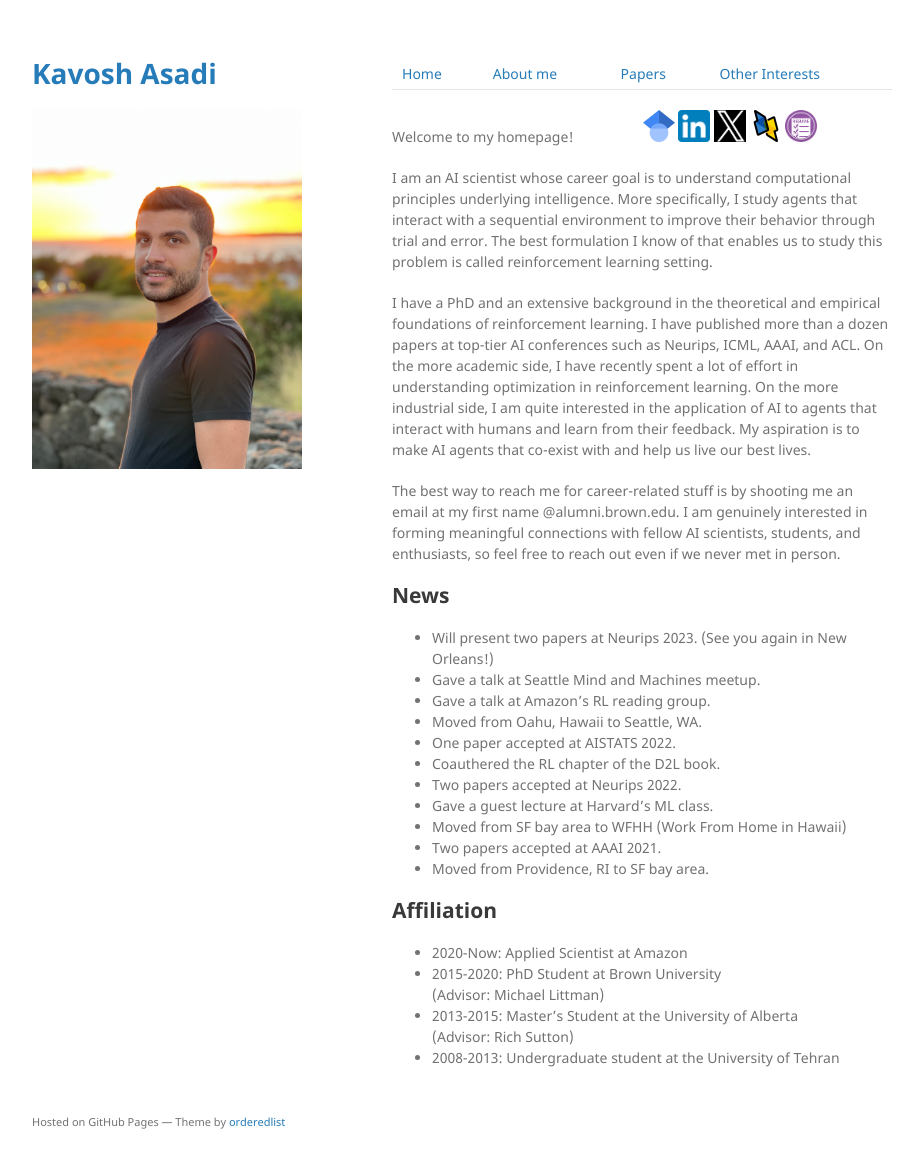
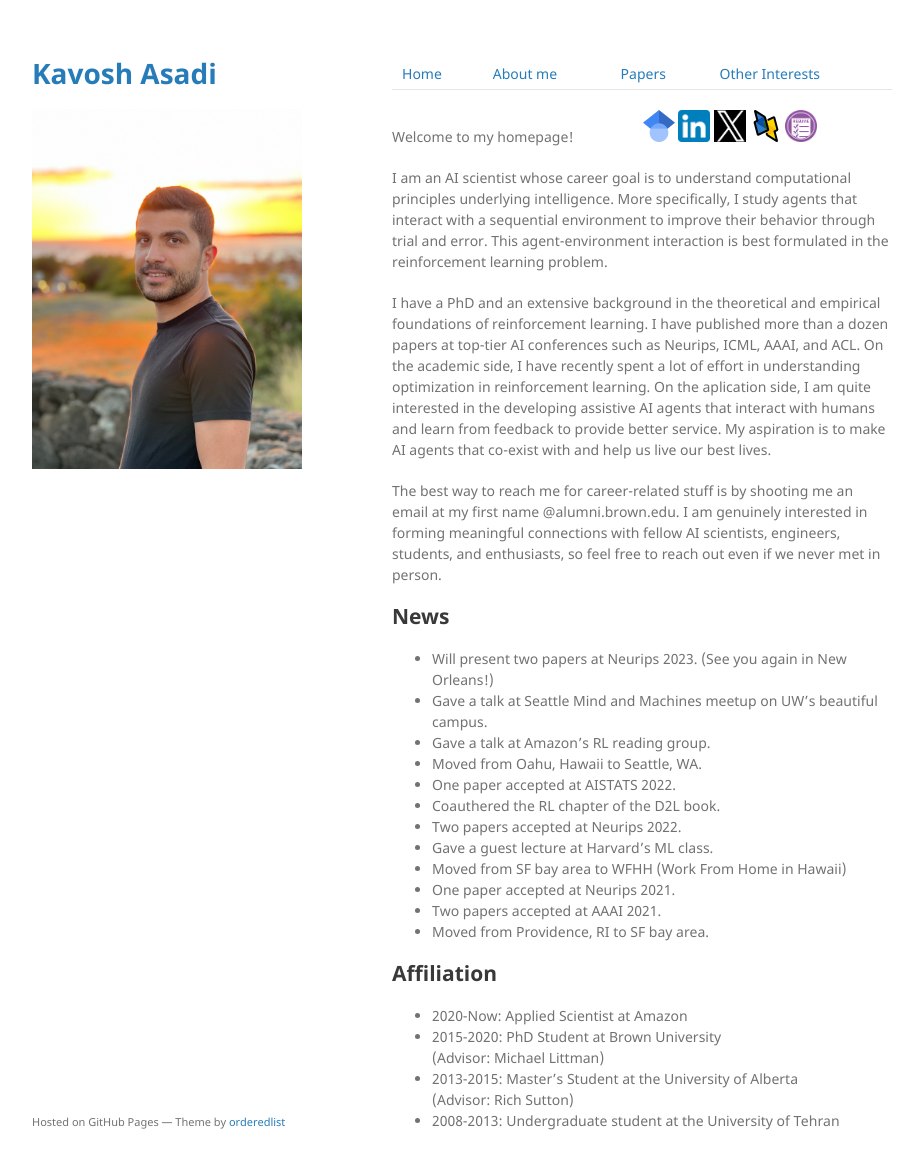
Before and after one commit to kavosh8/kavosh8.github.io, a Jekyll site: the page built from index.md, in a window 1280 px wide and 1201 px high. Shown: the top 1169 px of the window, without its empty margins (178-1097 px from the left). Built offline with Jekyll 4.4.1, drawn with Linux system fonts in a browser that asks for light colours; the repository's description, which GitHub fills in, is left out.

Commit message:
cleaned up index.md

```diff
--- a/index.md
+++ b/index.md
@@ -21,15 +21,15 @@ Welcome to my homepage!&nbsp;&nbsp;&nbsp;&nbsp;&nbsp;&nbsp;&nbsp;&nbsp;&nbsp;&nb
   <img src="/assets/img/resume.png" alt="DBLP Favicon" width="32" height="32">
 </a>
 
-I am an AI scientist whose career goal is to understand computational principles underlying intelligence. More specifically, I study agents that interact with a sequential environment to improve their behavior through trial and error. The best formulation I know of that enables us to study this problem is called reinforcement learning setting.
+I am an AI scientist whose career goal is to understand computational principles underlying intelligence. More specifically, I study agents that interact with a sequential environment to improve their behavior through trial and error. This agent-environment interaction is best formulated in the reinforcement learning problem.
 
-I have a PhD and an extensive background in the theoretical and empirical foundations of reinforcement learning. I have published more than a dozen papers at top-tier AI conferences such as Neurips, ICML, AAAI, and ACL. On the more academic side, I have recently spent a lot of effort in understanding optimization in reinforcement learning. On the more industrial side, I am quite interested in the application of AI to agents that interact with humans and learn from their feedback. My aspiration is to make AI agents that co-exist with and help us live our best lives.
+I have a PhD and an extensive background in the theoretical and empirical foundations of reinforcement learning. I have published more than a dozen papers at top-tier AI conferences such as Neurips, ICML, AAAI, and ACL. On the academic side, I have recently spent a lot of effort in understanding optimization in reinforcement learning. On the aplication side, I am quite interested in the developing assistive AI agents that interact with humans and learn from feedback to provide better service. My aspiration is to make AI agents that co-exist with and help us live our best lives.
 
-The best way to reach me for career-related stuff is by shooting me an email at my first name @alumni.brown.edu. I am genuinely interested in forming meaningful connections with fellow AI scientists, students, and enthusiasts, so feel free to reach out even if we never met in person.
+The best way to reach me for career-related stuff is by shooting me an email at my first name @alumni.brown.edu. I am genuinely interested in forming meaningful connections with fellow AI scientists, engineers, students, and enthusiasts, so feel free to reach out even if we never met in person.
 
 ## News
 *   Will present two papers at Neurips 2023. (See you again in New Orleans!)
-*   Gave a talk at Seattle Mind and Machines meetup.
+*   Gave a talk at Seattle Mind and Machines meetup on UW's beautiful campus.
 *   Gave a talk at Amazon's RL reading group.
 *   Moved from Oahu, Hawaii to Seattle, WA.
 *   One paper accepted at AISTATS 2022.
@@ -37,6 +37,7 @@ The best way to reach me for career-related stuff is by shooting me an email at
 *   Two papers accepted at Neurips 2022.
 *   Gave a guest lecture at Harvard's ML class.
 *   Moved from SF bay area to WFHH (Work From Home in Hawaii)
+*	One paper accepted at Neurips 2021.
 *   Two papers accepted at AAAI 2021.
 *   Moved from Providence, RI to SF bay area.
 
```
